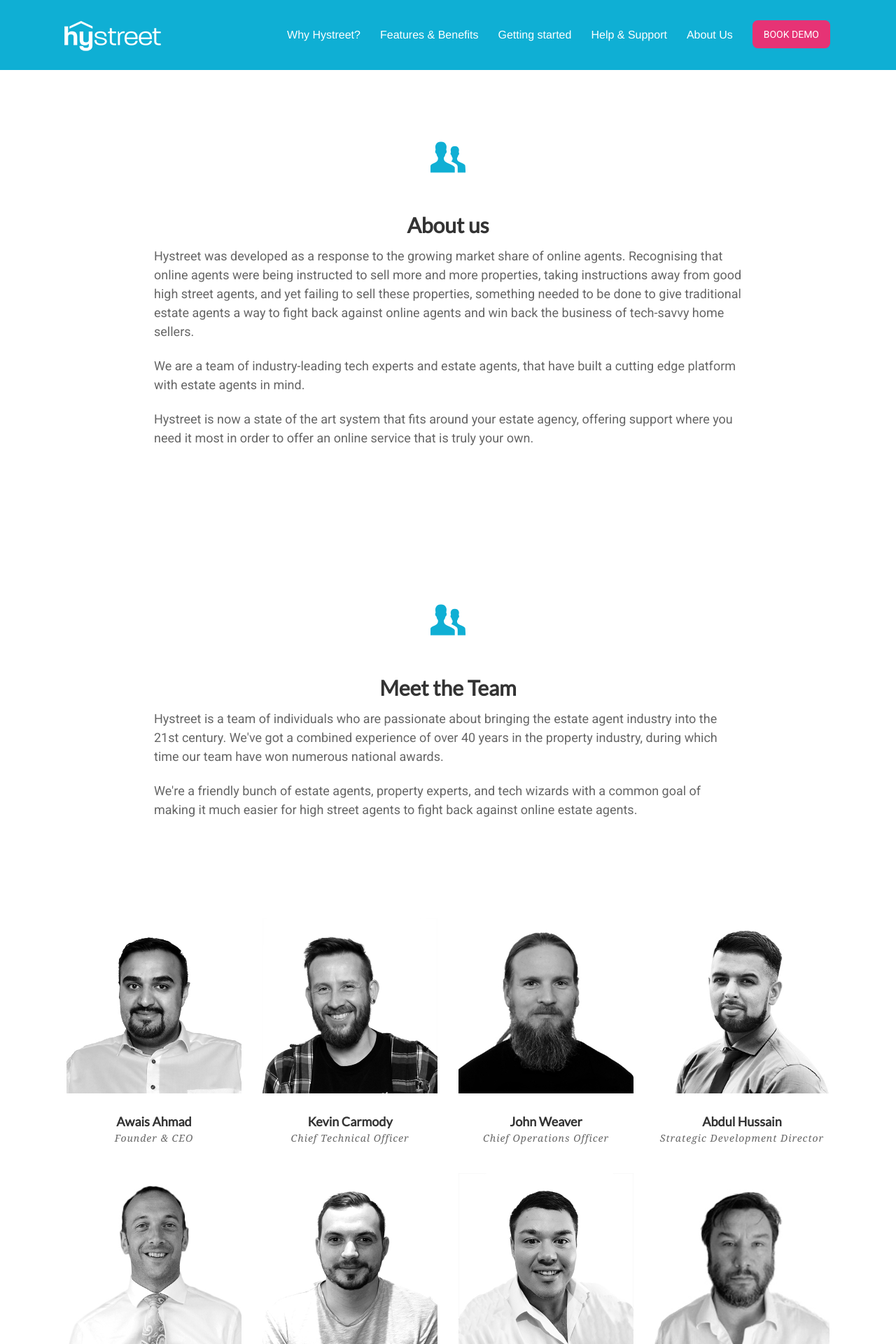
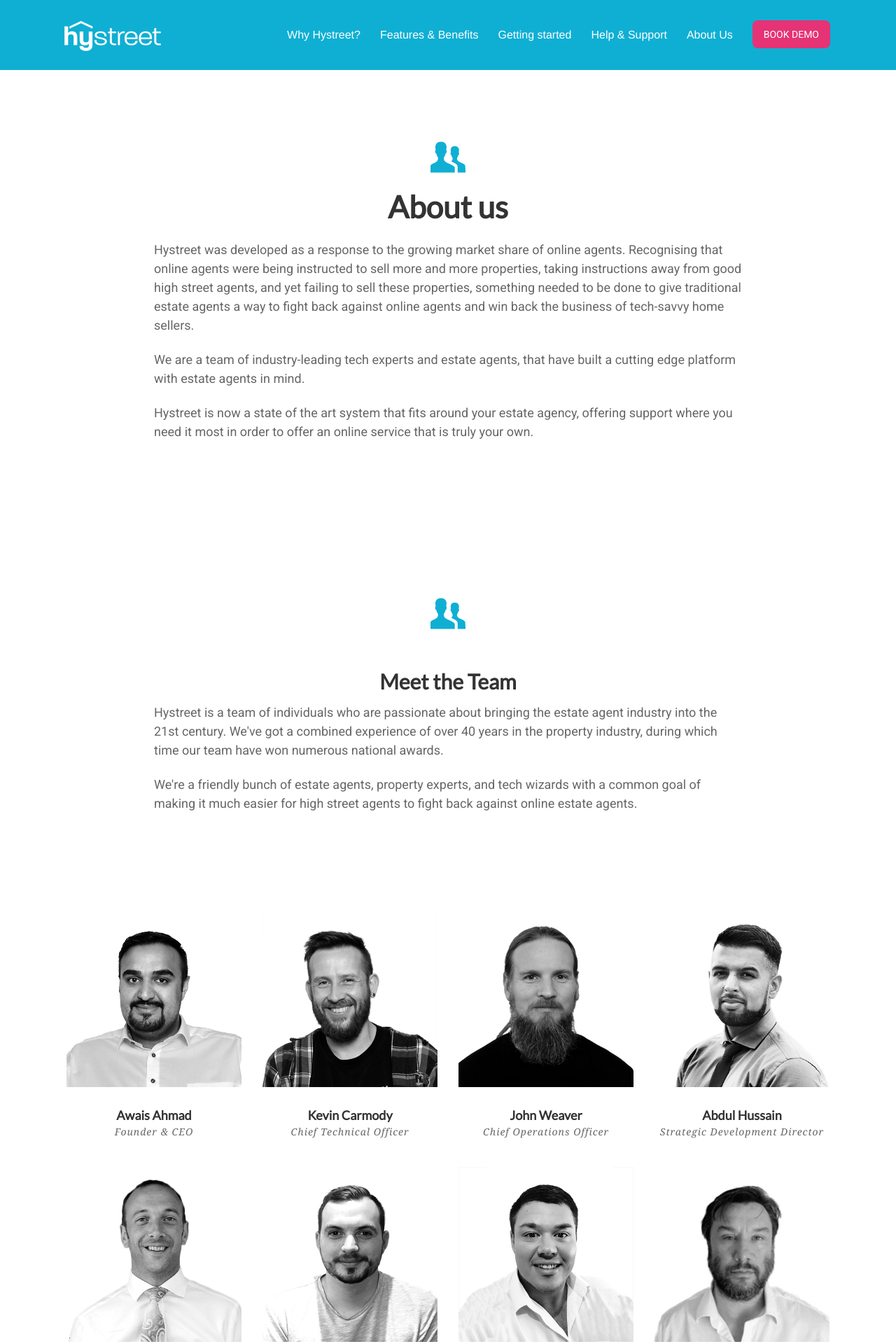
Before and after one commit to hystreet/hystreet.github.io, a Jekyll site: the page built from about-us/index.html, in a window 1280 px wide. Shown: the top 1920 px of the page at 70% size. Built offline with Jekyll 4.4.1, drawn with Linux system fonts in a browser that asks for light colours; some web fonts are replaced; a script that is not in the unit is left out.

Commit message:
changing heading to h1

```diff
--- a/about-us/index.html
+++ b/about-us/index.html
@@ -121,7 +121,7 @@
   <div class='row'>
     <div class='special-title centered-text'>
       <i class='icon-users'></i>
-      <h2>About us</h2>
+      <h1>About us</h1>
       <p>
         Hystreet was developed as a response to the growing market share of online agents. Recognising that online agents were being instructed to sell more and more properties, taking instructions away from good high street agents, and yet failing to sell these properties, something needed to be done to give traditional estate agents a way to fight back against online agents and win back the business of tech-savvy home sellers.
       </p>
```
